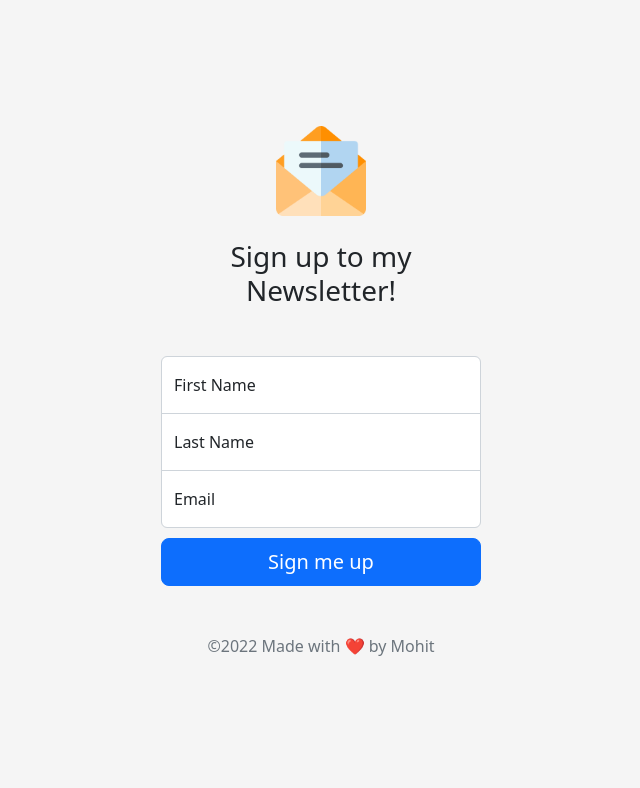
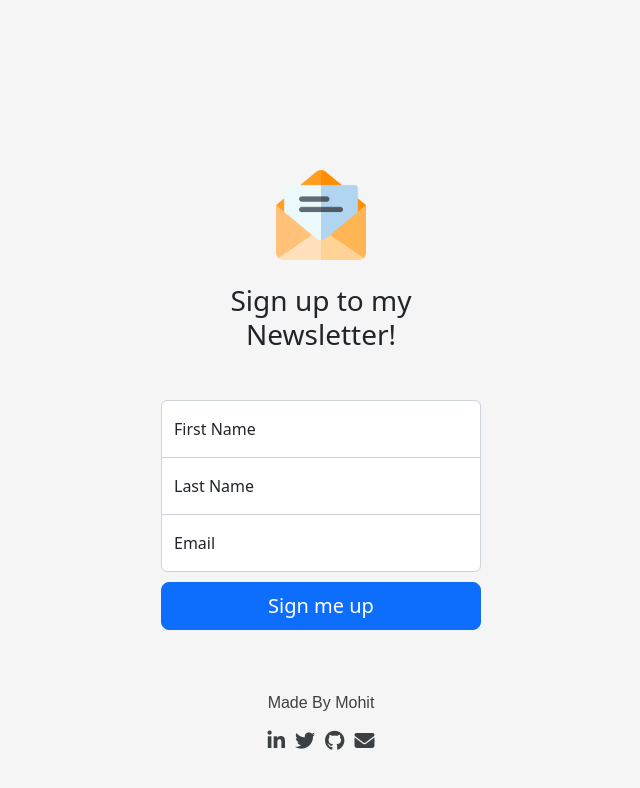
Before and after one commit to MohitSaraff/Newsletter-Signup, a website: page signup.html in a window 1280 px wide. Shown: the whole page, without its empty margins (319-959 px from the left). Drawn offline with nearby package versions, Linux system fonts and the light colour scheme.

Commit message:
Update Footer

```diff
--- a/public/css/styles.css
+++ b/public/css/styles.css
@@ -9,6 +9,37 @@
   padding-top: 40px;
   padding-bottom: 40px;
   background-color: #f5f5f5;
+}
+
+footer {
+  position: absolute;
+  text-align: center;
+  width: 100%;
+  color: #3c4042;
+  font-family: sans-serif;
+  bottom: 45px;
+}
+
+a{
+  text-decoration: none;
+  color: #3c4042;
+}
+
+a:hover {
+  color: #8b8d8f;
+}
+
+.social-icon {
+  display: inline-flex;
+  list-style: none;
+  margin: 0px;
+  padding-left: 0;
+}
+
+.fa {
+  padding-left: 5px;
+  padding-right: 5px;
+  font-size: 20px;
 }
 
 .form-signin {
--- a/signup.html
+++ b/signup.html
@@ -17,6 +17,9 @@
 
     <!-- Color of the search bar of browser -->
     <meta name="theme-color" content="#0c6dfd" />
+
+    <!-- Font Awesome -->
+    <script src="https://kit.fontawesome.com/03a727d809.js" crossorigin="anonymous"></script>
 
     <!-- Custom styles for this template -->
     <link href="css/styles.css" rel="stylesheet" />
@@ -68,8 +71,16 @@
         <button class="w-100 btn btn-lg btn-primary" type="submit">
           Sign me up
         </button>
-        <p class="mt-5 mb-3 text-muted">&copy;2022 Made with ❤️ by Mohit</p>
       </form>
     </main>
   </body>
+  <footer>
+    <p>Made By <a href="https://github.com/MohitSaraff/Newsletter-Signup" target="_blank" title="Source Code">Mohit</a></p>
+      <ul class="social-icon">
+        <li><a href="https://www.linkedin.com/in/mohit-kr-saraf" target="_blank" title="Follow me on LinkedIn"><i class="fa fa-linkedin"></i></a></li>
+        <li><a href="https://twitter.com/saraffmohit" target="_blank" title="Follow me on Twitter"><i class="fa fa-twitter"></i></a></li>
+        <li><a href="https://github.com/MohitSaraff" target="_blank" title="Follow me on GitHub"><i class="fa fa-github"></i></a></li>
+        <li><a href="mailto:saraffmohit@gmail.com" target="_blank" title="Contact me on Mail"><i class="fa fa-envelope"></i></a></li>
+      </ul>
+  </footer>
 </html>
```
